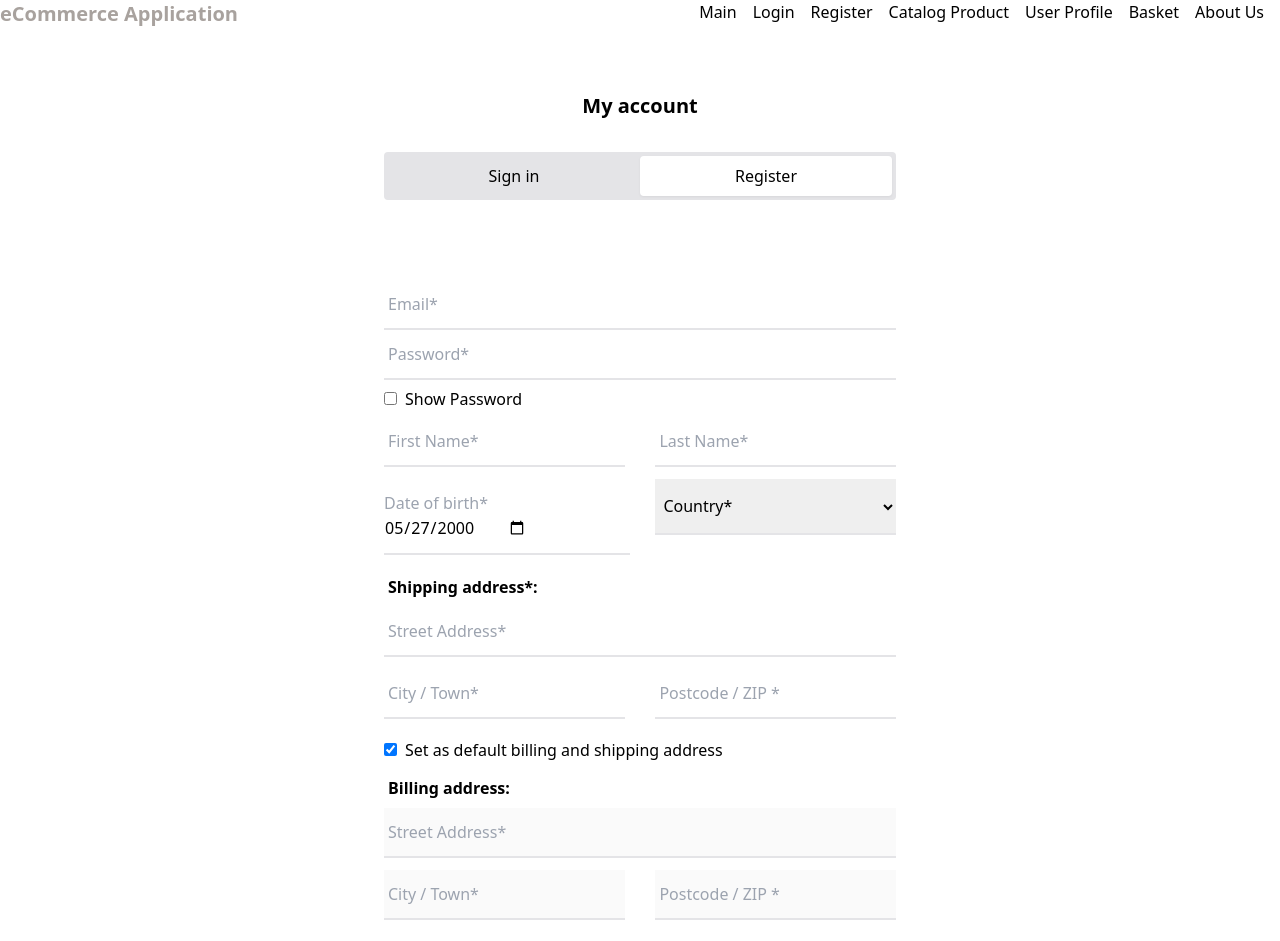
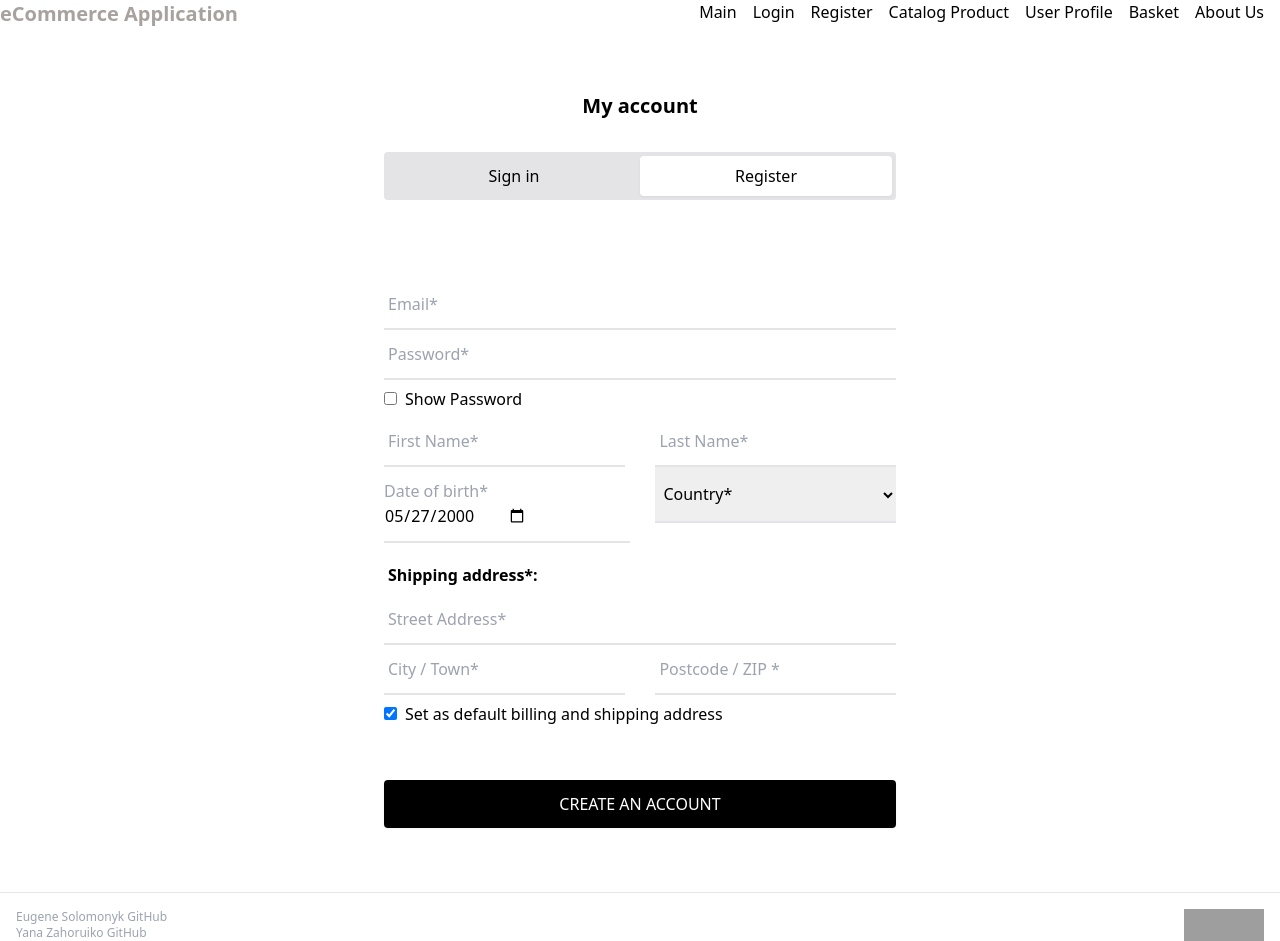
Before and after one commit to SoloSoft2000/eCommerce-Application, a React app: page /register in a window 1280 px wide. Shown: the top 941 px of the page. Built offline with nearby package versions, Linux system fonts and the light colour scheme; grey boxes are pictures that could not be loaded.

Commit message:
feat: validation for textfield

```diff
--- a/src/components/forms/Email.tsx
+++ b/src/components/forms/Email.tsx
@@ -1,4 +1,4 @@
-import React, { useState } from 'react';
+import React from 'react';
 import { useFormContext } from 'react-hook-form';
 import { emaildValidation } from '../../utils/forms/validation';
 
--- a/src/components/forms/TextFiled.tsx
+++ b/src/components/forms/TextFiled.tsx
@@ -1,8 +1,26 @@
 import React from 'react';
+import { useFormContext } from 'react-hook-form';
 import { FormProps } from '../../interfaces/forms/form-props';
+import { textFields } from '../../utils/forms/validation';
 
 function TextField({ placeholder, name }: FormProps): React.JSX.Element {
-  const names = ['firstName', 'lastName', 'city', 'postcode'];
+  const {
+    register,
+    formState: { errors },
+  } = useFormContext();
+
+  const elementName = `text${name}`;
+  const errorMessage = errors[elementName]?.message;
+
+  const names = [
+    'firstName',
+    'lastName',
+    'city',
+    'postcode',
+    'billingCity',
+    'billingPostcode',
+    'billingPostcode',
+  ];
   const classes = names.includes(name) ? 'w-full sm:w-[47%]' : 'w-full';
   return (
     <div className={classes}>
@@ -10,9 +28,11 @@ function TextField({ placeholder, name }: FormProps): React.JSX.Element {
         className="w-full border-b-2 border-zinc-200 py-3 px-1"
         placeholder={placeholder}
         type="text"
-        name={name}
+        {...register(elementName, textFields)}
       />
-      <p className="text-xs text-red-500 h-3"></p>
+      {errorMessage && (
+        <p className="text-xs text-red-500 h-3">{errorMessage.toString()}</p>
+      )}
     </div>
   );
 }
--- a/src/pages/auth/RegisterPage.tsx
+++ b/src/pages/auth/RegisterPage.tsx
@@ -63,14 +63,20 @@ function RegisterPage(): React.JSX.Element {
                 Set as default billing and shipping address
               </label>
 
-              <fieldset disabled={defaultAdress}>
+              <fieldset className={defaultAdress ? 'hidden' : 'block'}>
                 <legend className="py-2 px-1 font-bold">
                   Billing address:
                 </legend>
-                <TextField name="address" placeholder="Street Address*" />
+                <TextField
+                  name="billingAddress"
+                  placeholder="Street Address*"
+                />
                 <div className="flex justify-between flex-wrap">
-                  <TextField name="city" placeholder="City / Town*" />
-                  <TextField name="postcode" placeholder="Postcode / ZIP *" />
+                  <TextField name="billingCity" placeholder="City / Town*" />
+                  <TextField
+                    name="billingPostcode"
+                    placeholder="Postcode / ZIP *"
+                  />
                 </div>
               </fieldset>
             </div>
--- a/src/utils/forms/validation.tsx
+++ b/src/utils/forms/validation.tsx
@@ -21,4 +21,15 @@ const emaildValidation = {
   },
 };
 
-export { emaildValidation, passwordValidation };
+const textFields = {
+  required: {
+    value: true,
+    message: 'This field is requied',
+  },
+  pattern: {
+    value: /[A-Za-z]/,
+    message: 'Min 1 letter',
+  },
+};
+
+export { emaildValidation, passwordValidation, textFields };
```
